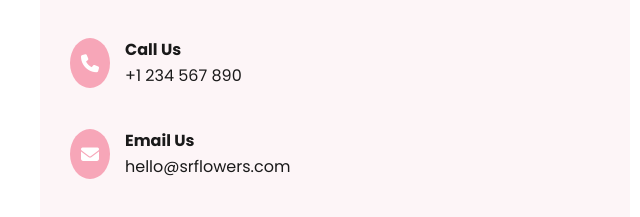
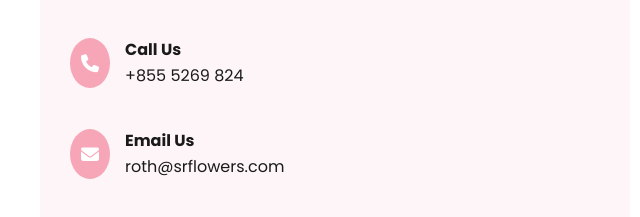
Before and after one commit to sreyroth1/SR-Flower, a plain HTML site: page Pages/contact.html in a window 1280 px wide. Shown: the part 490-707 px from the top of the page, 0-640 px from the left. Drawn offline with nearby package versions, Linux system fonts and the light colour scheme.

Commit message:
update on contact page

```diff
--- a/Pages/contact.html
+++ b/Pages/contact.html
@@ -122,7 +122,7 @@
                 </div>
                 <div>
                   <h4>Call Us</h4>
-                  <p>+1 234 567 890</p>
+                  <p>+855 5269 824</p>
                 </div>
               </div>
 
@@ -132,7 +132,7 @@
                 </div>
                 <div>
                   <h4>Email Us</h4>
-                  <p>hello@srflowers.com</p>
+                  <p>roth@srflowers.com</p>
                 </div>
               </div>
 
```
